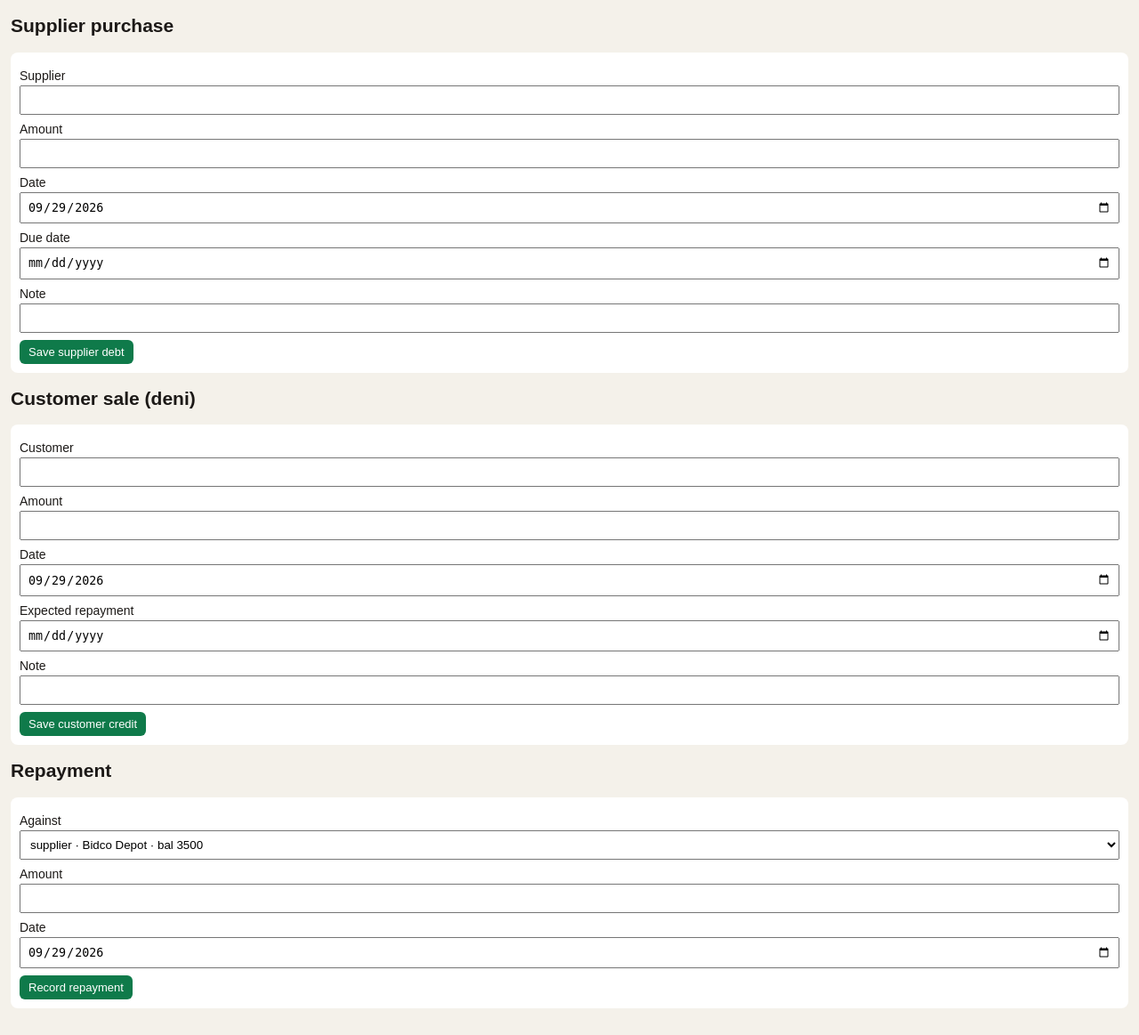
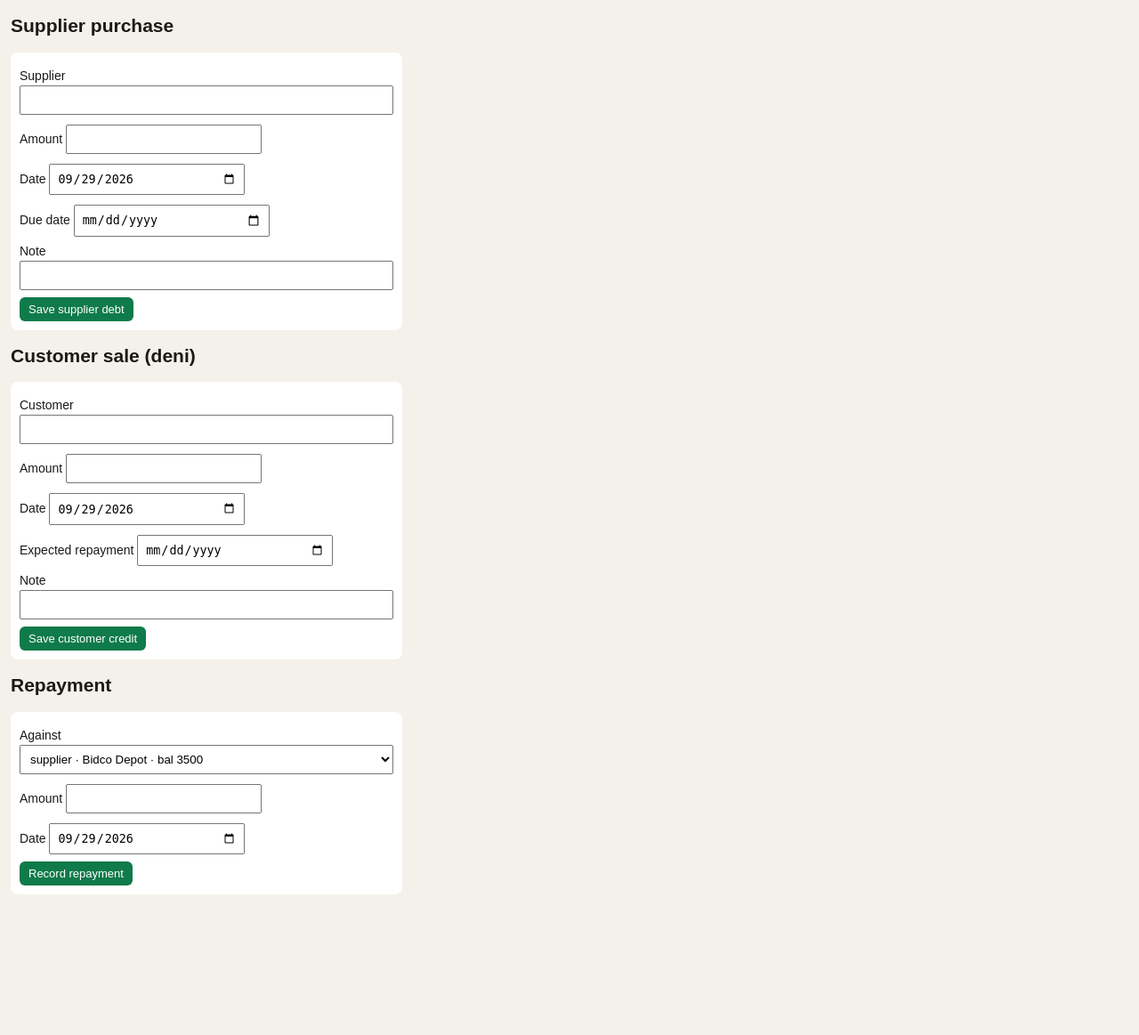
Before and after one commit to StephenMMutua/DukaCredit, a Flask app: page /add in a window 1280 px wide. Shown: the part 94-1257 px from the top of the page at 89% size. After the commit the page ends 1099 px from the top, so only its background shows below. Run offline with Flask 3, Linux system fonts and the light colour scheme; a user stored in the database is signed in; data comes from the database, SQL or seed files in the repository.

Commit message:
Shorten Record form fields

```diff
--- a/templates/add.html
+++ b/templates/add.html
@@ -1,39 +1,39 @@
 {% extends "base.html" %}
 {% block content %}
 <h2>Supplier purchase</h2>
-<form method="post">
+<form method="post" style="max-width:420px">
   <input type="hidden" name="form_kind" value="supplier" />
-  <label>Supplier <input name="party" required /></label>
-  <label>Amount <input name="amount" type="number" min="1" required /></label>
-  <label>Date <input name="tx_date" type="date" value="{{ today }}" required /></label>
-  <label>Due date <input name="due_date" type="date" required /></label>
-  <label>Note <input name="note" /></label>
+  <label>Supplier <input name="party" required style="max-width:420px" /></label>
+  <label>Amount <input name="amount" type="number" min="1" required style="max-width:220px" /></label>
+  <label>Date <input name="tx_date" type="date" value="{{ today }}" required style="max-width:220px" /></label>
+  <label>Due date <input name="due_date" type="date" required style="max-width:220px" /></label>
+  <label>Note <input name="note" style="max-width:420px" /></label>
   <button type="submit">Save supplier debt</button>
 </form>
 
 <h2>Customer sale (deni)</h2>
-<form method="post">
+<form method="post" style="max-width:420px">
   <input type="hidden" name="form_kind" value="customer" />
-  <label>Customer <input name="party" required /></label>
-  <label>Amount <input name="amount" type="number" min="1" required /></label>
-  <label>Date <input name="tx_date" type="date" value="{{ today }}" required /></label>
-  <label>Expected repayment <input name="due_date" type="date" required /></label>
-  <label>Note <input name="note" /></label>
+  <label>Customer <input name="party" required style="max-width:420px" /></label>
+  <label>Amount <input name="amount" type="number" min="1" required style="max-width:220px" /></label>
+  <label>Date <input name="tx_date" type="date" value="{{ today }}" required style="max-width:220px" /></label>
+  <label>Expected repayment <input name="due_date" type="date" required style="max-width:220px" /></label>
+  <label>Note <input name="note" style="max-width:420px" /></label>
   <button type="submit">Save customer credit</button>
 </form>
 
 <h2>Repayment</h2>
-<form method="post">
+<form method="post" style="max-width:420px">
   <input type="hidden" name="form_kind" value="repayment" />
   <label>Against
-    <select name="target_id" required>
+    <select name="target_id" required style="max-width:420px">
       {% for t in open_rows %}
         <option value="{{ t.id }}">{{ t.kind }} · {{ t.party }} · bal {{ "%.0f"|format(t.balance) }}</option>
       {% endfor %}
     </select>
   </label>
-  <label>Amount <input name="amount" type="number" min="1" required /></label>
-  <label>Date <input name="tx_date" type="date" value="{{ today }}" required /></label>
+  <label>Amount <input name="amount" type="number" min="1" required style="max-width:220px" /></label>
+  <label>Date <input name="tx_date" type="date" value="{{ today }}" required style="max-width:220px" /></label>
   <button type="submit">Record repayment</button>
 </form>
 {% endblock %}
```
